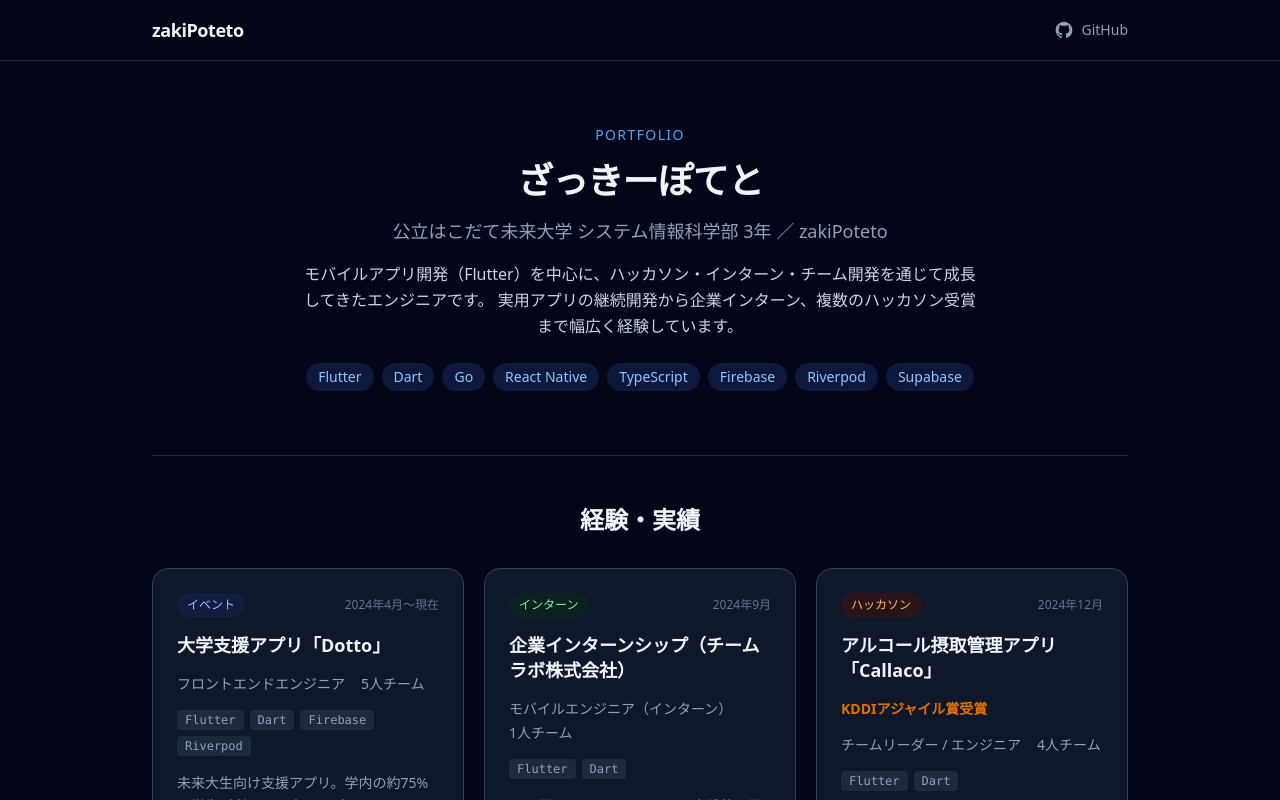
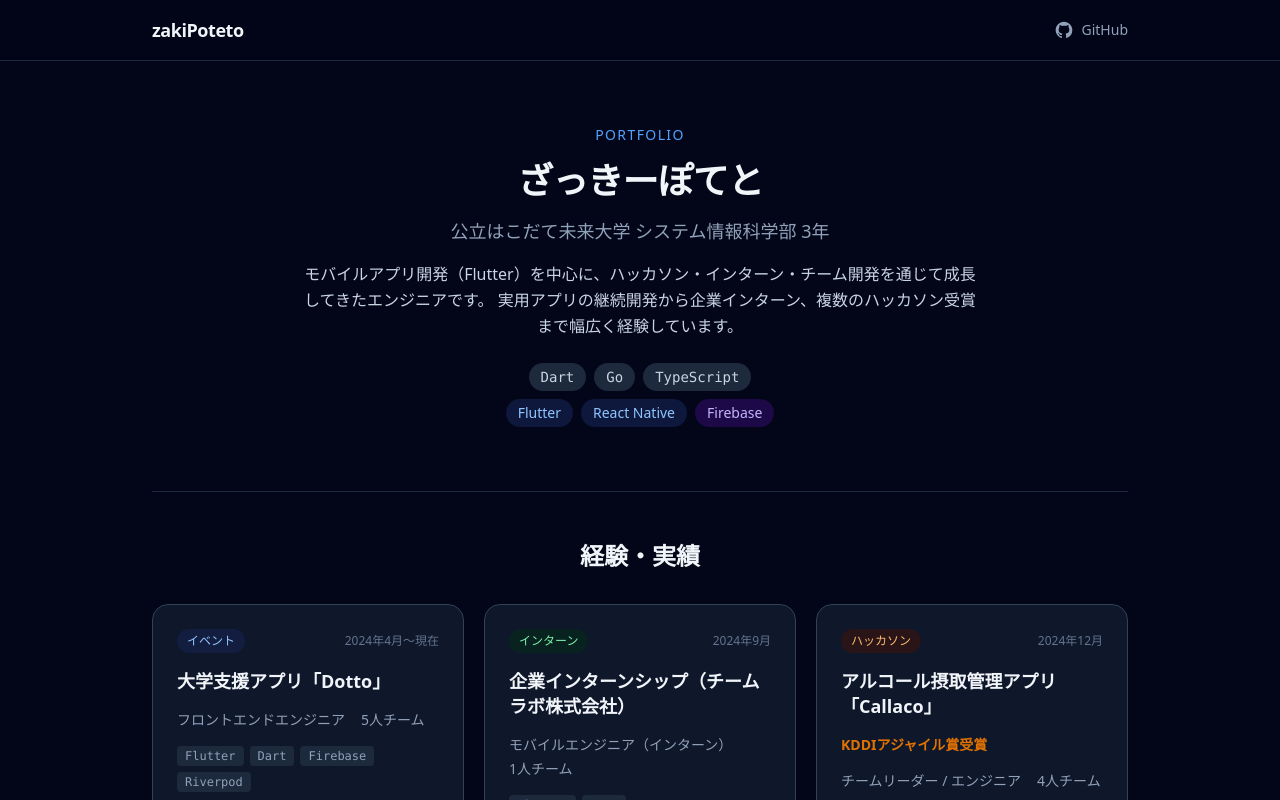
Before and after one commit to zakiPoteto/PortfolioWeb, a Next.js app: page / in a window 1280 px wide. Shown: the top 800 px of the page. Built offline with nearby package versions, Linux system fonts and the light colour scheme.

Commit message:
feat: 技術スタックの整理

```diff
--- a/src/components/HeroSection.tsx
+++ b/src/components/HeroSection.tsx
@@ -1,13 +1,6 @@
-const techs = [
-  "Flutter",
-  "Dart",
-  "Go",
-  "React Native",
-  "TypeScript",
-  "Firebase",
-  "Riverpod",
-  "Supabase",
-];
+const languages = ["Dart", "Go", "TypeScript"];
+const frameworks = ["Flutter", "React Native"];
+const services = ["Firebase"];
 
 export default function HeroSection() {
   return (
@@ -18,21 +11,41 @@ export default function HeroSection() {
         </p>
         <h1 className="text-4xl font-bold tracking-tight">ざっきーぽてと</h1>
         <p className="text-slate-400 text-lg">
-          公立はこだて未来大学 システム情報科学部 3年 ／ zakiPoteto
+          公立はこだて未来大学 システム情報科学部 3年
         </p>
         <p className="text-slate-300 max-w-2xl leading-relaxed mx-auto">
           モバイルアプリ開発（Flutter）を中心に、ハッカソン・インターン・チーム開発を通じて成長してきたエンジニアです。
           実用アプリの継続開発から企業インターン、複数のハッカソン受賞まで幅広く経験しています。
         </p>
-        <div className="flex flex-wrap gap-2 pt-2 justify-center">
-          {techs.map((tech) => (
-            <span
-              key={tech}
-              className="px-3 py-1 bg-blue-950/60 text-blue-300 text-sm rounded-full font-medium"
-            >
-              {tech}
-            </span>
-          ))}
+        <div className="flex flex-col gap-2 pt-2 items-center">
+          <div className="flex flex-wrap gap-2 justify-center">
+            {languages.map((lang) => (
+              <span
+                key={lang}
+                className="px-3 py-1 bg-slate-800 text-slate-300 text-sm rounded-full font-mono"
+              >
+                {lang}
+              </span>
+            ))}
+          </div>
+          <div className="flex flex-wrap gap-2 justify-center">
+            {frameworks.map((fw) => (
+              <span
+                key={fw}
+                className="px-3 py-1 bg-blue-950/60 text-blue-300 text-sm rounded-full font-medium"
+              >
+                {fw}
+              </span>
+            ))}
+            {services.map((svc) => (
+              <span
+                key={svc}
+                className="px-3 py-1 bg-violet-950/60 text-violet-300 text-sm rounded-full font-medium"
+              >
+                {svc}
+              </span>
+            ))}
+          </div>
         </div>
       </div>
     </section>
```
